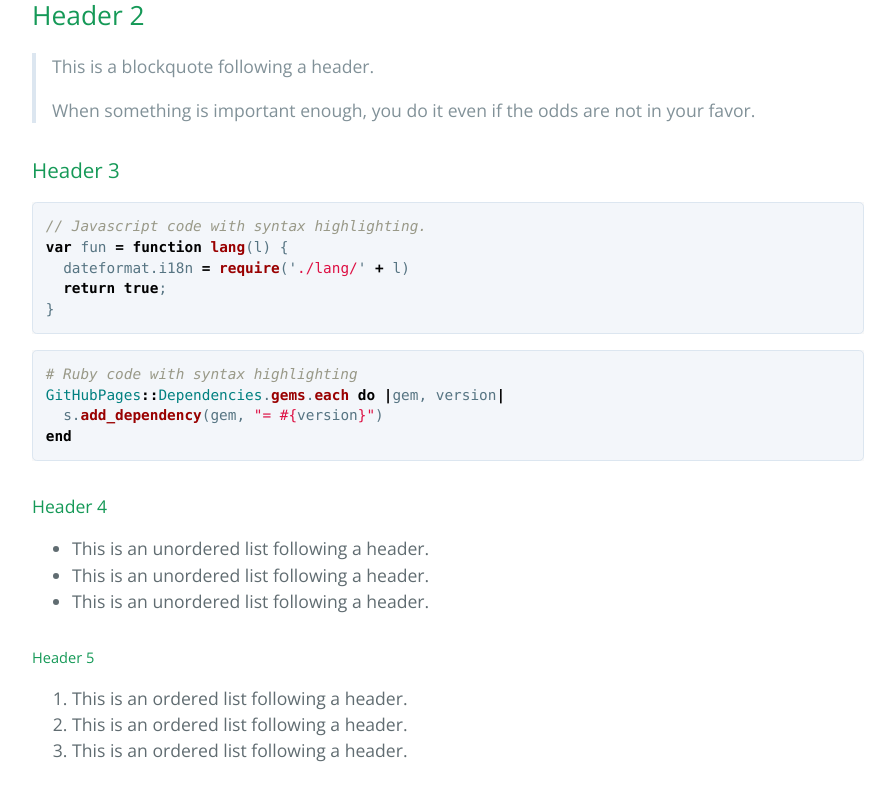
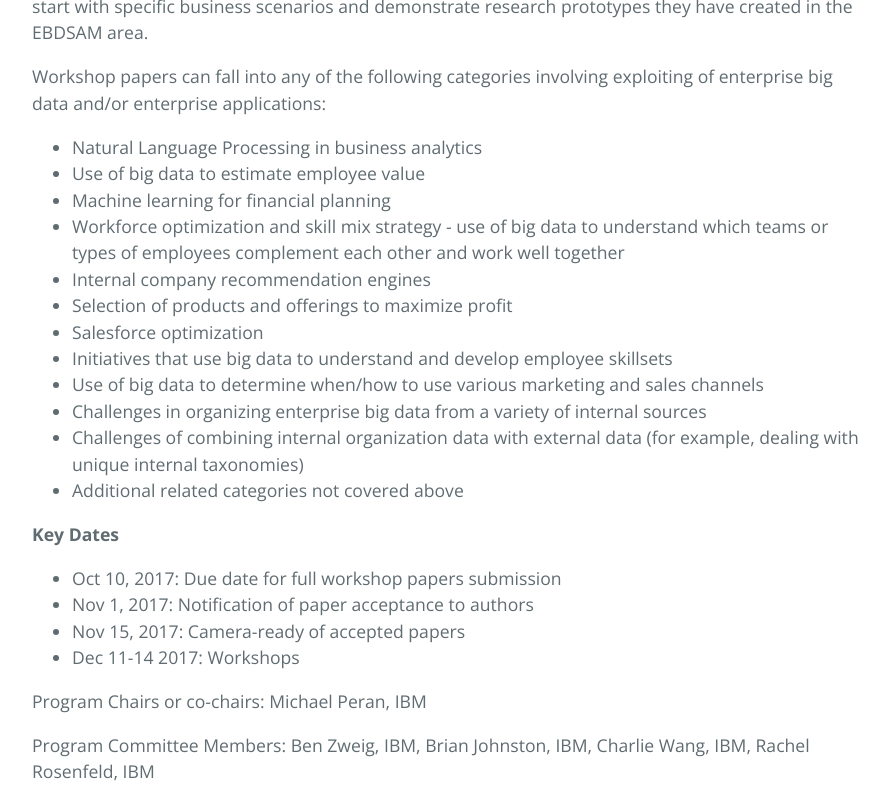
Before and after one commit to jialeiwang/jialeiwang.github.io, a Jekyll site: the page built from index.md, in a window 1280 px wide and 1400 px high, scrolled down 881 px. Shown: the top 798 px of the window, without its empty margins (192-1087 px from the left). Built offline with Jekyll 4.4.1, drawn with Linux system fonts in a browser that asks for light colours; some of the changed text lies outside the part shown.

Commit message:
add content

````diff
--- a/index.md
+++ b/index.md
@@ -1,123 +1,151 @@
 ---
 layout: default
 ---
+While big data has been a topic of research and industry activity, much of it has been focused on unstructured data such as web logs, web crawl data, and social media data. One area which has received less attention but offers significant opportunities is that of “enterprise big data”. As companies drive towards leveraging analytics to create new value, they are faced with one of the most daunting challenges post the enterprise data warehousing era, “How can we link data from hundreds of business processes, tens of businesses, and combine relevant enterprise data with external data to enable novel analytical insights?” Consequently, Enterprise Big Data Semantics, Analytics and Modeling (EBDSAM) is an emerging area of research. It involves developing a new paradigm and technologies for handling of enterprise data. Much like "web data", enterprise data also has volume, variety, velocity, and veracity challenges. This workshop will bring together academic researchers, technology company researchers, and industry practitioners from multiple industries, including Retail, Banking, Travel and Transportation, Government, etc. The goal of the workshop will be to share key challenges in EBDSAM, novel approaches to solutions, and new business challenges that can be addressed by big data semantic and analytics modeling. Participants are encouraged to start with specific business scenarios and demonstrate research prototypes they have created in the EBDSAM area.
 
-Text can be **bold**, _italic_, or ~~strikethrough~~.
+Workshop papers can fall into any of the following categories involving exploiting of enterprise big data and/or enterprise applications:
+* Natural Language Processing in business analytics
+* Use of big data to estimate employee value
+* Machine learning for financial planning
+* Workforce optimization and skill mix strategy - use of big data to understand which teams or types of employees complement each other and work well together
+* Internal company recommendation engines
+* Selection of products and offerings to maximize profit
+* Salesforce optimization
+* Initiatives that use big data to understand and develop employee skillsets
+* Use of big data to determine when/how to use various marketing and sales channels
+* Challenges in organizing enterprise big data from a variety of internal sources
+* Challenges of combining internal organization data with external data (for example, dealing with unique internal taxonomies)
+* Additional related categories not covered above
 
-[Link to another page](another-page).
+**Key Dates**
+* Oct 10, 2017: Due date for full workshop papers submission
+* Nov 1, 2017: Notification of paper acceptance to authors
+* Nov 15, 2017: Camera-ready of accepted papers
+* Dec 11-14  2017: Workshops
 
-There should be whitespace between paragraphs.
+Program Chairs or co-chairs:  Michael Peran, IBM
 
-There should be whitespace between paragraphs. We recommend including a README, or a file with information about your project.
+Program Committee Members:  Ben Zweig, IBM, Brian Johnston, IBM, Charlie Wang, IBM, Rachel Rosenfeld, IBM
 
-# [](#header-1)Header 1
-
-This is a normal paragraph following a header. GitHub is a code hosting platform for version control and collaboration. It lets you and others work together on projects from anywhere.
-
-## [](#header-2)Header 2
-
-> This is a blockquote following a header.
->
-> When something is important enough, you do it even if the odds are not in your favor.
-
-### [](#header-3)Header 3
-
-```js
-// Javascript code with syntax highlighting.
-var fun = function lang(l) {
-  dateformat.i18n = require('./lang/' + l)
-  return true;
-}
-```
-
-```ruby
-# Ruby code with syntax highlighting
-GitHubPages::Dependencies.gems.each do |gem, version|
-  s.add_dependency(gem, "= #{version}")
-end
-```
-
-#### [](#header-4)Header 4
-
-*   This is an unordered list following a header.
-*   This is an unordered list following a header.
-*   This is an unordered list following a header.
-
-##### [](#header-5)Header 5
-
-1.  This is an ordered list following a header.
-2.  This is an ordered list following a header.
-3.  This is an ordered list following a header.
-
-###### [](#header-6)Header 6
-
-| head1        | head two          | three |
-|:-------------|:------------------|:------|
-| ok           | good swedish fish | nice  |
-| out of stock | good and plenty   | nice  |
-| ok           | good `oreos`      | hmm   |
-| ok           | good `zoute` drop | yumm  |
-
-### There's a horizontal rule below this.
-
-* * *
-
-### Here is an unordered list:
-
-*   Item foo
-*   Item bar
-*   Item baz
-*   Item zip
-
-### And an ordered list:
-
-1.  Item one
-1.  Item two
-1.  Item three
-1.  Item four
-
-### And a nested list:
-
-- level 1 item
-  - level 2 item
-  - level 2 item
-    - level 3 item
-    - level 3 item
-- level 1 item
-  - level 2 item
-  - level 2 item
-  - level 2 item
-- level 1 item
-  - level 2 item
-  - level 2 item
-- level 1 item
-
-### Small image
-
-![](https://assets-cdn.github.com/images/icons/emoji/octocat.png)
-
-### Large image
-
-![](https://guides.github.com/activities/hello-world/branching.png)
+Invited keynote speakers (optional): TBD
 
 
-### Definition lists can be used with HTML syntax.
-
-<dl>
-<dt>Name</dt>
-<dd>Godzilla</dd>
-<dt>Born</dt>
-<dd>1952</dd>
-<dt>Birthplace</dt>
-<dd>Japan</dd>
-<dt>Color</dt>
-<dd>Green</dd>
-</dl>
-
-```
-Long, single-line code blocks should not wrap. They should horizontally scroll if they are too long. This line should be long enough to demonstrate this.
-```
-
-```
-The final element.
-```
+// Text can be **bold**, _italic_, or ~~strikethrough~~.
+//
+// [Link to another page](another-page).
+//
+// There should be whitespace between paragraphs.
+//
+// There should be whitespace between paragraphs. We recommend including a README, or a file with information about your project.
+//
+// # [](#header-1)Header 1
+//
+// This is a normal paragraph following a header. GitHub is a code hosting platform for version control and collaboration. It lets you and others work together on projects from anywhere.
+//
+// ## [](#header-2)Header 2
+//
+// > This is a blockquote following a header.
+// >
+// > When something is important enough, you do it even if the odds are not in your favor.
+//
+// ### [](#header-3)Header 3
+//
+// ```js
+// // Javascript code with syntax highlighting.
+// var fun = function lang(l) {
+//   dateformat.i18n = require('./lang/' + l)
+//   return true;
+// }
+// ```
+//
+// ```ruby
+// # Ruby code with syntax highlighting
+// GitHubPages::Dependencies.gems.each do |gem, version|
+//   s.add_dependency(gem, "= #{version}")
+// end
+// ```
+//
+// #### [](#header-4)Header 4
+//
+// *   This is an unordered list following a header.
+// *   This is an unordered list following a header.
+// *   This is an unordered list following a header.
+//
+// ##### [](#header-5)Header 5
+//
+// 1.  This is an ordered list following a header.
+// 2.  This is an ordered list following a header.
+// 3.  This is an ordered list following a header.
+//
+// ###### [](#header-6)Header 6
+//
+// | head1        | head two          | three |
+// |:-------------|:------------------|:------|
+// | ok           | good swedish fish | nice  |
+// | out of stock | good and plenty   | nice  |
+// | ok           | good `oreos`      | hmm   |
+// | ok           | good `zoute` drop | yumm  |
+//
+// ### There's a horizontal rule below this.
+//
+// * * *
+//
+// ### Here is an unordered list:
+//
+// *   Item foo
+// *   Item bar
+// *   Item baz
+// *   Item zip
+//
+// ### And an ordered list:
+//
+// 1.  Item one
+// 1.  Item two
+// 1.  Item three
+// 1.  Item four
+//
+// ### And a nested list:
+//
+// - level 1 item
+//   - level 2 item
+//   - level 2 item
+//     - level 3 item
+//     - level 3 item
+// - level 1 item
+//   - level 2 item
+//   - level 2 item
+//   - level 2 item
+// - level 1 item
+//   - level 2 item
+//   - level 2 item
+// - level 1 item
+//
+// ### Small image
+//
+// ![](https://assets-cdn.github.com/images/icons/emoji/octocat.png)
+//
+// ### Large image
+//
+// ![](https://guides.github.com/activities/hello-world/branching.png)
+//
+//
+// ### Definition lists can be used with HTML syntax.
+//
+// <dl>
+// <dt>Name</dt>
+// <dd>Godzilla</dd>
+// <dt>Born</dt>
+// <dd>1952</dd>
+// <dt>Birthplace</dt>
+// <dd>Japan</dd>
+// <dt>Color</dt>
+// <dd>Green</dd>
+// </dl>
+//
+// ```
+// Long, single-line code blocks should not wrap. They should horizontally scroll if they are too long. This line should be long enough to demonstrate this.
+// ```
+//
+// ```
+// The final element.
+// ```
````
